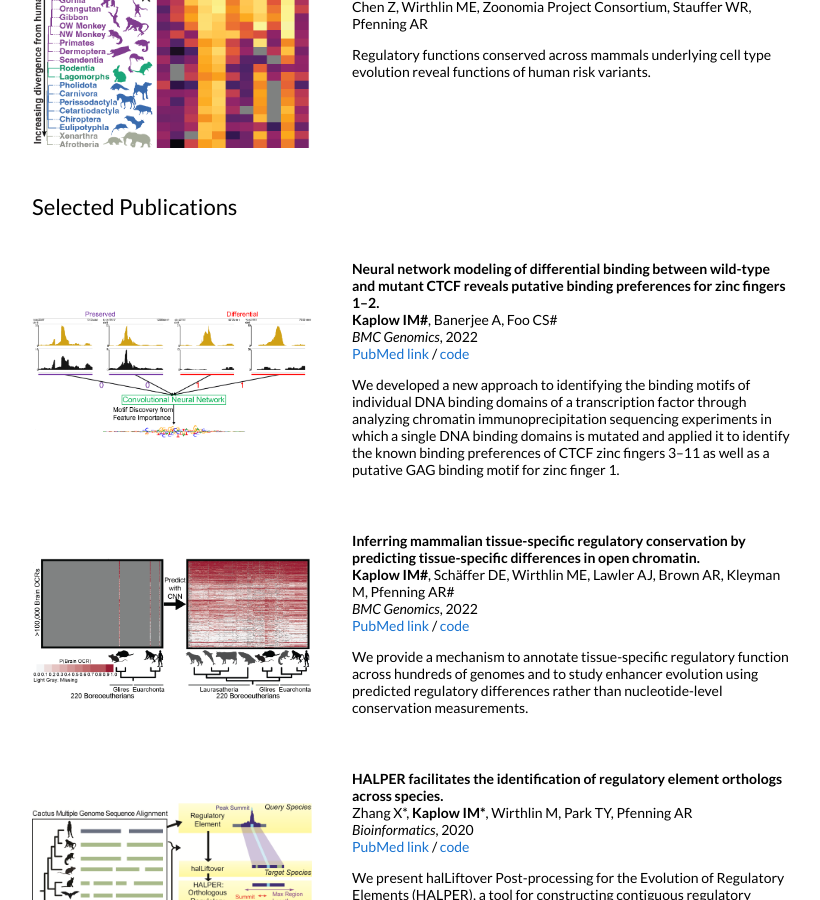
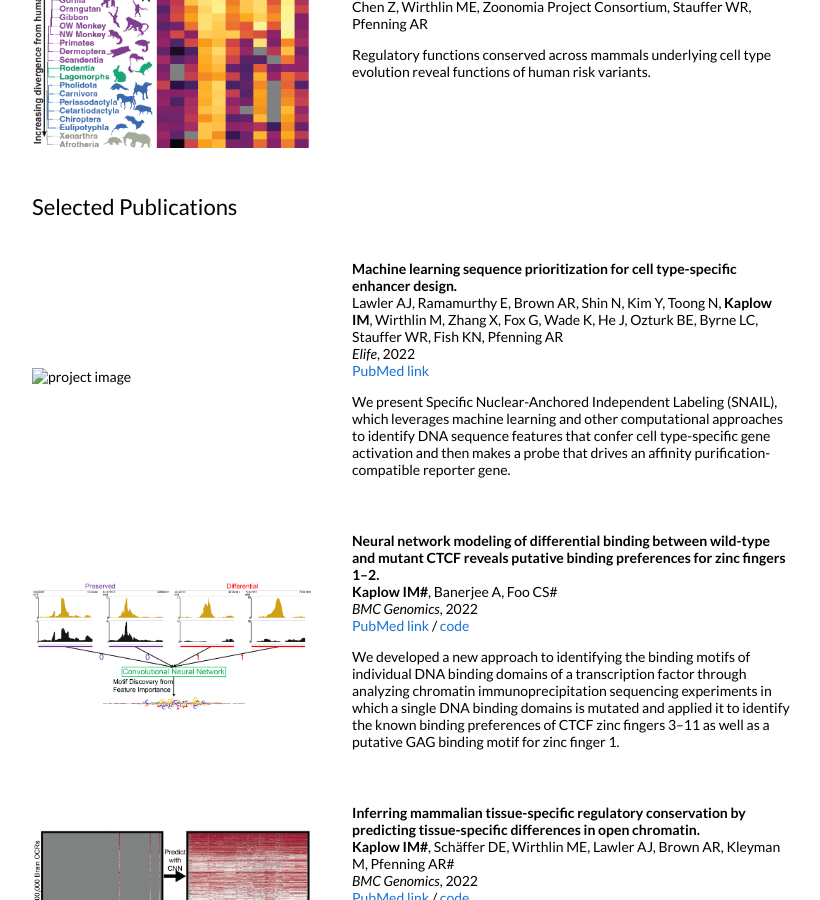
Before and after one commit to imk1/imk1.github.io, a Jekyll site: the page built from _posts/2022-5-16-Elife2022a.markdown, in a window 1280 px wide and 900 px high, scrolled down 1193 px. Shown: the whole window, without its empty margins (228-1048 px from the left). Built offline with Jekyll 4.4.1, drawn with Linux system fonts in a browser that asks for light colours; some of the changed text lies outside the part shown.

Commit message:
Update 2022-5-16-Elife2022a.markdown
I replaced the paper with the correct paper.

```diff
--- a/_posts/2022-5-16-Elife2022a.markdown
+++ b/_posts/2022-5-16-Elife2022a.markdown
@@ -1,13 +1,11 @@
 ---
 layout: post
-title:  "HALPER facilitates the identification of regulatory element orthologs across species."
-date:   2020-08-01 22:21:59 +00:00
-image:  images/Bioinformatics2020aFig.png
-categories: publication
+title:  "Machine learning sequence prioritization for cell type-specific enhancer design."
+date:   2022-05-16 22:21:59 +00:00
+categories: research
 author: "Irene Kaplow"
-authors: "Zhang X*, <strong>Kaplow IM*</strong>, Wirthlin M, Park TY, Pfenning AR"
-venue: "Bioinformatics"
-pubmedlink: https://pubmed.ncbi.nlm.nih.gov/32407523/
-code: https://github.com/pfenninglab/halLiftover-postprocessing
+authors: "Lawler AJ, Ramamurthy E, Brown AR, Shin N, Kim Y, Toong N, <strong>Kaplow IM</strong>, Wirthlin M, Zhang X, Fox G, Wade K, He J, Ozturk BE, Byrne LC, Stauffer WR, Fish KN, Pfenning AR"
+venue: "Elife"
+pubmedlink: https://pubmed.ncbi.nlm.nih.gov/35576146/
 ---
-We present halLiftover Post-processing for the Evolution of Regulatory Elements (HALPER), a tool for constructing contiguous regulatory element orthologs from the outputs of the halLiftover tool for mapping genomic regions across Cactus multi-species alignments.
+We present Specific Nuclear-Anchored Independent Labeling (SNAIL), which leverages machine learning and other computational approaches to identify DNA sequence features that confer cell type-specific gene activation and then makes a probe that drives an affinity purification-compatible reporter gene.
```
